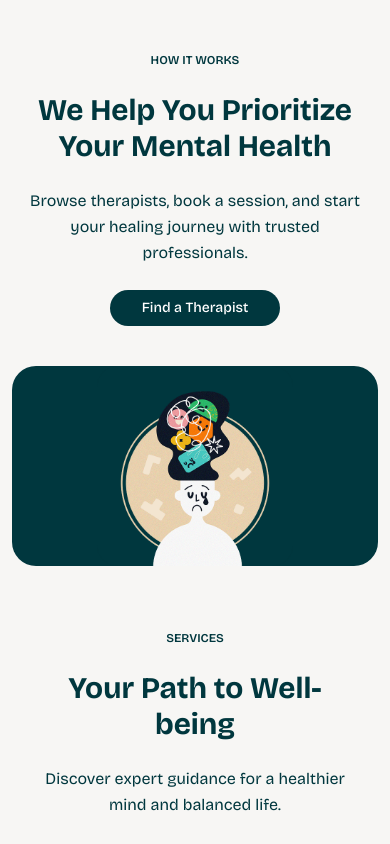
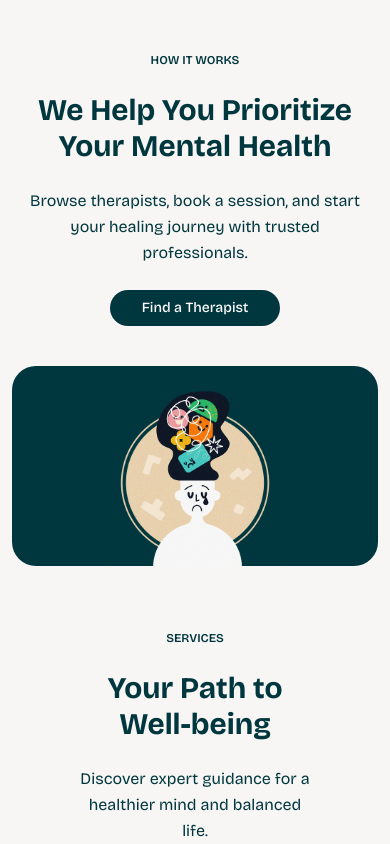
Before and after one commit to sazidhayatkhan/solus, a Next.js app: page / in a window 390 px wide. Shown: the part 373-1217 px from the top of the page. Before the commit the page ends 1191 px from the top, so only its background shows below. Built offline with nearby package versions, Linux system fonts and the light colour scheme.

Commit message:
fix: adjust width classes in SectionThree component for responsive design

```diff
--- a/src/views/page-home/components/SectionThree.tsx
+++ b/src/views/page-home/components/SectionThree.tsx
@@ -5,7 +5,7 @@ type Props = {}
 const SectionThree = (props: Props) => {
   return (
     <div>
-        <div className='space-y-6 w-[300px] mx-auto text-center'>
+        <div className='space-y-6 w-[240px] md:w-[300px] mx-auto text-center'>
             <p className="heading-tag">SERVICES</p>
             <h2 className="heading-xl">Your Path to Well-being</h2>
             <p className="paragraph-base">Discover expert guidance for a healthier mind and balanced life.</p>
```
